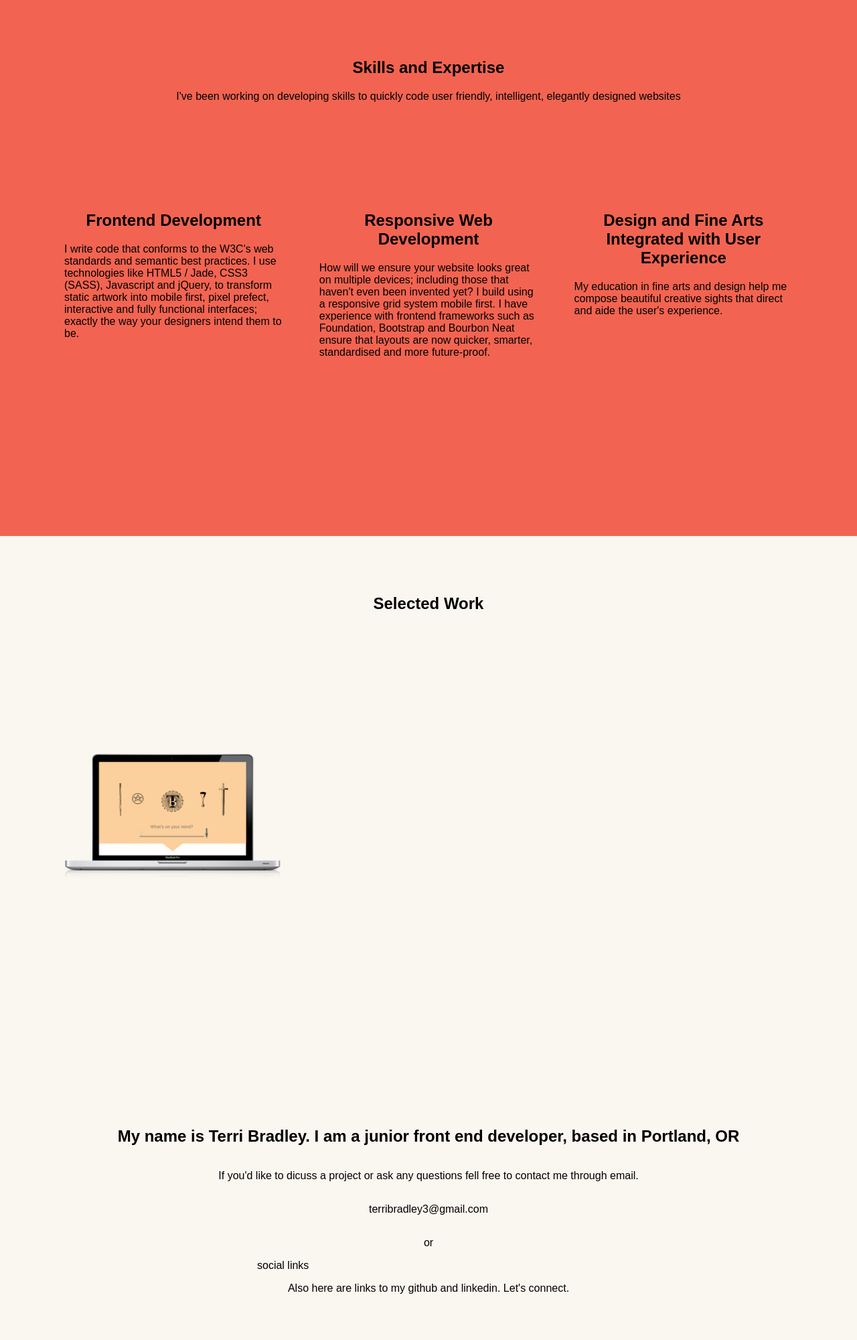
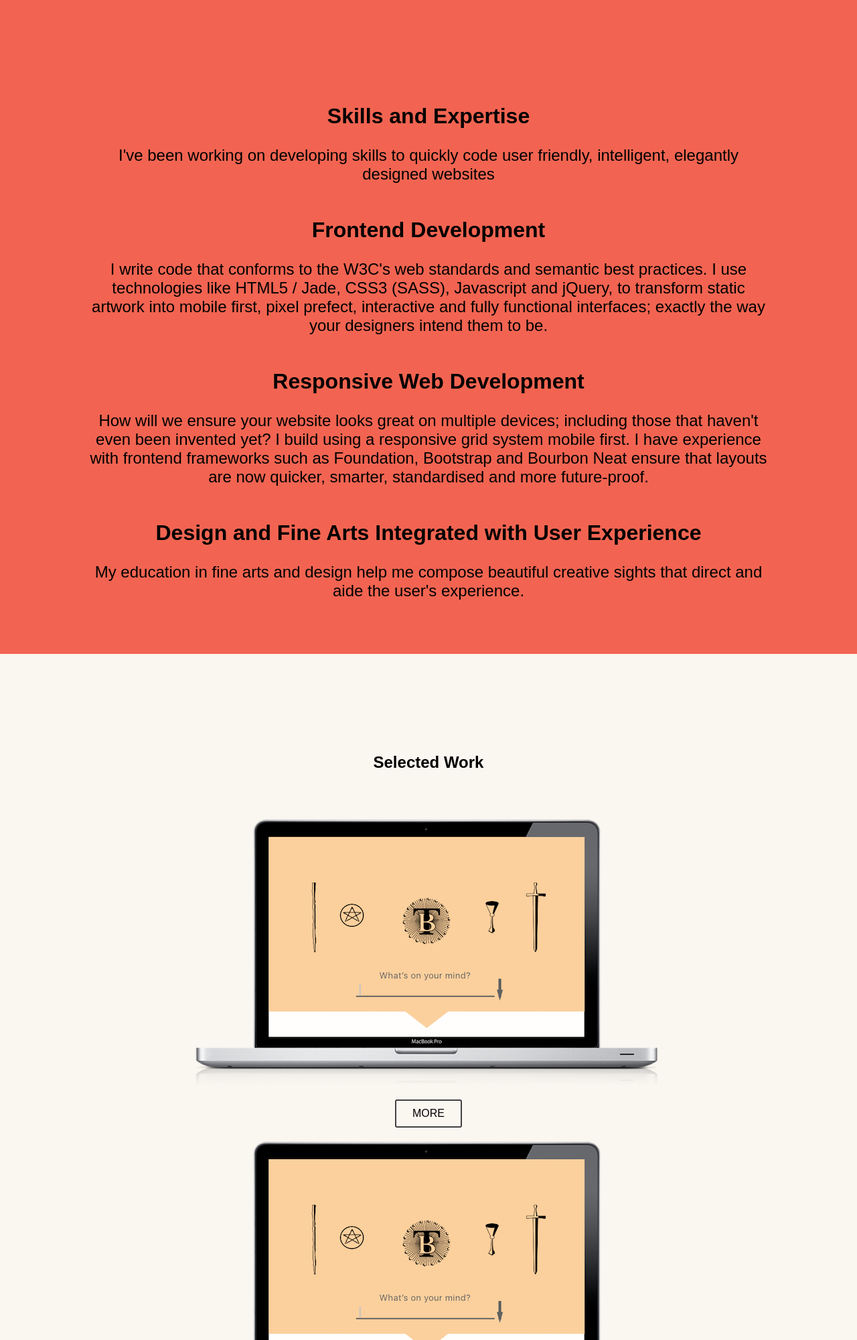
Before and after one commit to terribradley/Ash, a plain HTML site: page index.html in a window 1280 px wide. Shown: the part 800-2800 px from the top of the page at 67% size. Drawn offline with nearby package versions, Linux system fonts and the light colour scheme.

Commit message:
cellphone layout

```diff
--- a/index.html
+++ b/index.html
@@ -30,8 +30,7 @@
         <div class="paper edge-bottom"></div>
         <div class="paper edge-left"></div>
         <div class="page-content">
-      <div class="container">
-        <article id=skills>
+      <article id=skills-section>
         <section class="intro">
           <h2>Skills and Expertise</h2>
           <p>I've been working on developing skills to quickly code user friendly, intelligent, elegantly designed websites</p>
@@ -55,10 +54,15 @@
         </section>
         <section class="work">
           <img src="img/mac_example.png" alt="work example on mac" />
+          <button type="button" name="button">MORE</button>
         </section>
         <section class="work">
+          <img src="img/mac_example.png" alt="work example on mac" />
+          <button type="button" name="button">MORE</button>
         </section>
         <section class="work">
+          <img src="img/mac_example.png" alt="work example on mac" />
+          <button type="button" name="button">MORE</button>
         </section>
       </article>
       <footer id=contact>
@@ -73,7 +77,7 @@
           Also here are links to my github and linkedin. Let's connect.
         </p>
       </footer>
-      </div>
+
       </div>
       <div class="sidebar">
         <ul>
--- a/scss/_layout.scss
+++ b/scss/_layout.scss
@@ -2,76 +2,138 @@ body {
   background-color: $color-three;
 }
 
-
-.container {
+.wrapper {
   display: flex;
   flex-direction: column;
-  #skills, #work-section, #resume-section {
-    padding: 0 10%;
+  #skills-section {
+    display: flex;
+    flex-wrap: wrap;
+    height: 90vh;
+    padding: 10%;
+    text-align: center;
+    background-color: $color-two;
+    h2 {
+      font-size: 2em;
+    }
+    p {
+      font-size: 1.5em;
+    }
+  }
+  #work-section {
     display: flex;
     flex-direction: column;
-    width: 80%;
-    height: 100vh;
-    h2 {
-      text-align: center;
-      margin-top: 10%;
-      @media screen and (min-width: 780px) {
-        margin-top: 8%;
+    height: 90vh;
+    padding: 10%;
+    text-align: center;
+    .intro {
+      margin-bottom: 5%;
+    }
+    .work {
+      display: flex;
+      flex-direction: column;
+      align-items: center;
+
+      button {
+        border: 2px solid $color-one;
+        border-radius: 3px;
+        width: 100px;
+        padding: 10px;
+        background-color: $color-three;
+        margin: 2%;
+
       }
-    }
-    @media screen and (min-width: 780px) {
-      flex-direction: row;
-      justify-content: space-between;
-      flex-wrap: wrap;
-      width: 85%;
-      padding: 0 7.5%;
-    }
-  }
-  #skills {
-    background-color: $color-two;
-      height: 150vh;
-      @media screen and (min-width: 780px) {
-      height: 100vh;
     }
   }
   #contact {
-    padding: 0 10%;
     display: flex;
     flex-direction: column;
-    width: 80%;
-    height: 100vh;
-    p {
-      text-align: center;
-    }
-    h2 {
-      text-align: center;
-      margin-top: 10%;
-      @media screen and (min-width: 780px) {
-        margin-top: 8%;
-      }
-    }
-    .info {
-      width: 50%;
-      margin: 0 25%;
-    }
+    height: 30vh;
+    padding: 10%;
+    text-align: center;
   }
-  .intro {
-    width: 100%;
-    margin-top: 10%;
-    p {
-      text-align: center;
-    }
-    @media screen and (min-width: 780px) {
-      height: 5vh;
-      margin-top: 0;
-    }
-  }
-  .skill, .work {
-    img {
-      width: 100%;
-    }
-    @media screen and (min-width: 780px) {
-      width: 30%;
-    }
-  }
+
+
 }
+
+
+
+
+
+
+
+
+
+
+
+
+
+
+
+// .wrapper {
+//   display: flex;
+//   flex-direction: column;
+//   #skills, #work-section, #resume-section {
+//     padding: 0 10%;
+//     display: flex;
+//     flex-direction: column;
+//     width: 80%;
+//     height: 70vh;
+//     @media screen and (min-width: 780px) {
+//       height: 100vh;
+//     }
+//     h2 {
+//       text-align: center;
+//
+//     }
+//     @media screen and (min-width: 780px) {
+//       flex-direction: row;
+//       justify-content: space-between;
+//       flex-wrap: wrap;
+//       width: 85%;
+//       padding: 0 7.5%;
+//     }
+//   }
+//   #skills {
+//     background-color: $color-two;
+//       height: 150vh;
+//       @media screen and (min-width: 780px) {
+//       height: 100vh;
+//     }
+//   }
+//   #contact {
+//     padding: 0 10%;
+//     display: flex;
+//     flex-direction: column;
+//     width: 80%;
+//     height: 100vh;
+//     p {
+//       text-align: center;
+//     }
+//     h2 {
+//       text-align: center;
+//       margin-top: 10%;
+//       @media screen and (min-width: 780px) {
+//         margin-top: 8%;
+//       }
+//     }
+//     .info {
+//       width: 50%;
+//       margin: 0 25%;
+//     }
+//   }
+//   .intro {
+//     width: 100%;
+//     margin-top: 10%;
+//     p {
+//       text-align: center;
+//     }
+//   }
+//   .skill, .work {
+//     img {
+//       width: 100%;
+//     }
+//     @media screen and (min-width: 780px) {
+//       width: 30%;
+//     }
+//   }
+// }
```
Also changed, not shown: css/styles.css, 1 other file. Lines whose indentation alone changed are shown as unchanged.
